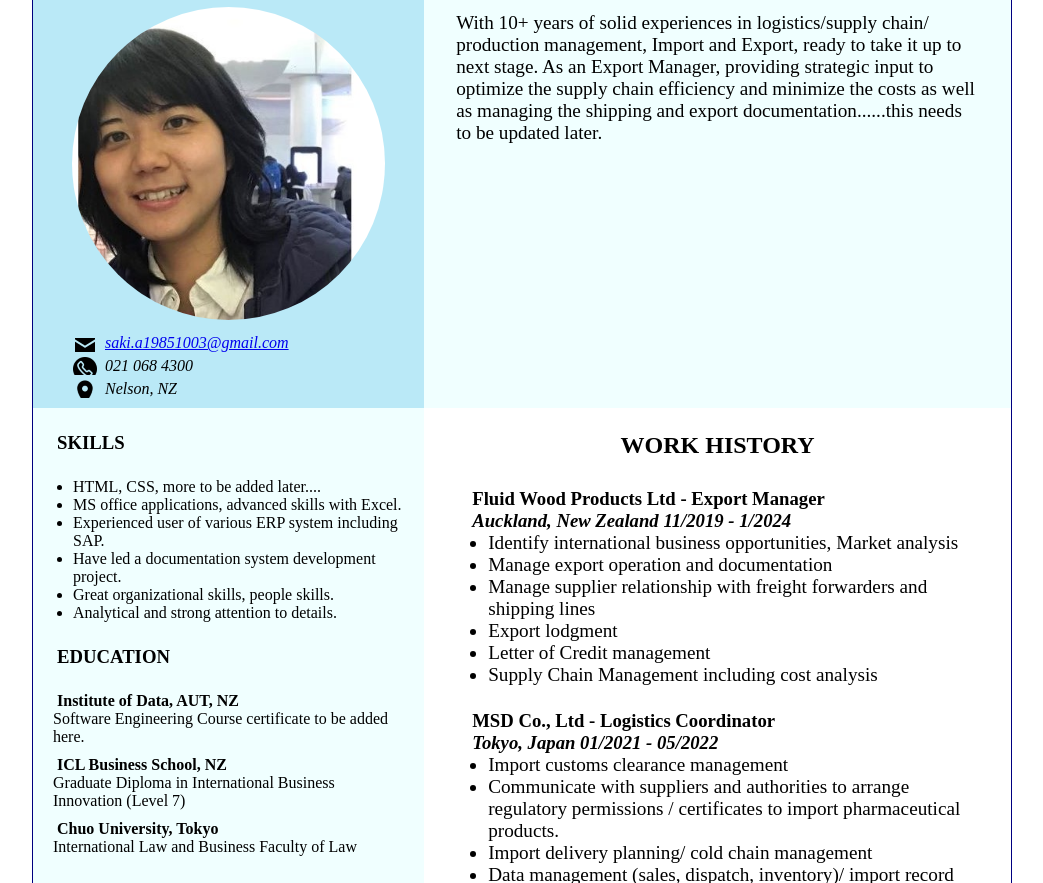
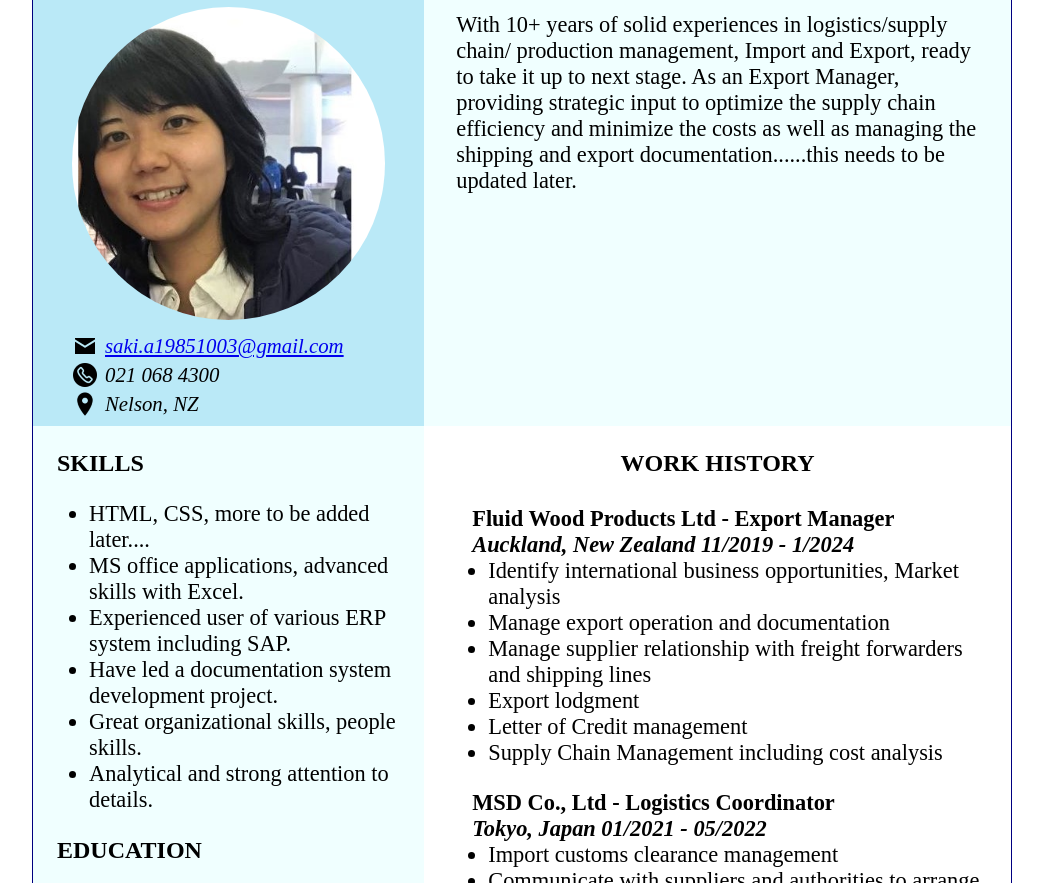
Before and after one commit to Saki-1003/Saki-1003.github.io, a plain HTML site: page resume.html in a window 1280 px wide. Shown: the part 69-952 px from the top of the page, without its empty margins (118-1161 px from the left). Drawn offline with Linux system fonts and the light colour scheme.

Commit message:
resume font size changed

```diff
--- a/resume.css
+++ b/resume.css
@@ -35,7 +35,7 @@ h1 {
 .contact li {
   list-style-type: none;
   padding-left: 32px;
-
+  font-size: 1.3rem;
 }
 
 #email {
@@ -62,7 +62,7 @@ h1 {
 #professional_summary p {
   margin-left: 2rem;
   margin-right: 2rem;
-  font-size: 1.2rem;
+  font-size: 1.4rem;
 }
 
 .heading {
@@ -79,11 +79,12 @@ section.work_history {
 }
 
 h3.job_title {
+  font-size: 1.4rem;
   padding-left: 1.5rem;
 }
 
 .job_desc {
-  font-size: 1.2rem;
+  font-size: 1.4rem;
 }
 
 article {
@@ -91,14 +92,14 @@ article {
 }
 
 .add_info ul li {
-  font-size: 1.2rem;
+  font-size: 1.4rem;
   margin-left: 20px;
 
 }
 
 .reference p {
   margin-left: 35px;
-  font-size: 1.2rem;
+  font-size: 1.4rem;
 }
 
 aside {
@@ -107,16 +108,24 @@ aside {
 }
 
 h3.sub-heading {
+  font-size: 1.5rem;
   padding: 1.5rem;
 }
 
-.as_sct dl dd{
-  padding: 0 20px 10px 20px;
+.skill_list li {
+  width: 95%;
+  margin-left: 1rem;
+  font-size: 1.4rem;
 }
 
 dt {
+  font-size: 1.3rem;;
   font-weight: 600;
   padding-left: 1.5rem;
+}
+.as_sct dl dd{
+  font-size: 1.3rem;
+  padding: 0 20px 10px 20px;
 }
 
 footer {
@@ -129,6 +138,7 @@ footer {
 small {
   color: #fff;
   font-weight: 600;
+  font-size: 1.2rem;
 }
 
 
--- a/resume.html
+++ b/resume.html
@@ -106,7 +106,7 @@
       <aside>
         <section class="as_sct">
           <h3 class="sub-heading">SKILLS</h3>
-          <ul>
+          <ul class="skill_list">
             <li>HTML, CSS, more to be added later....</li>
             <li>MS office applications, advanced skills with Excel.</li>
             <li>Experienced user of various ERP system including SAP.</li>
```
